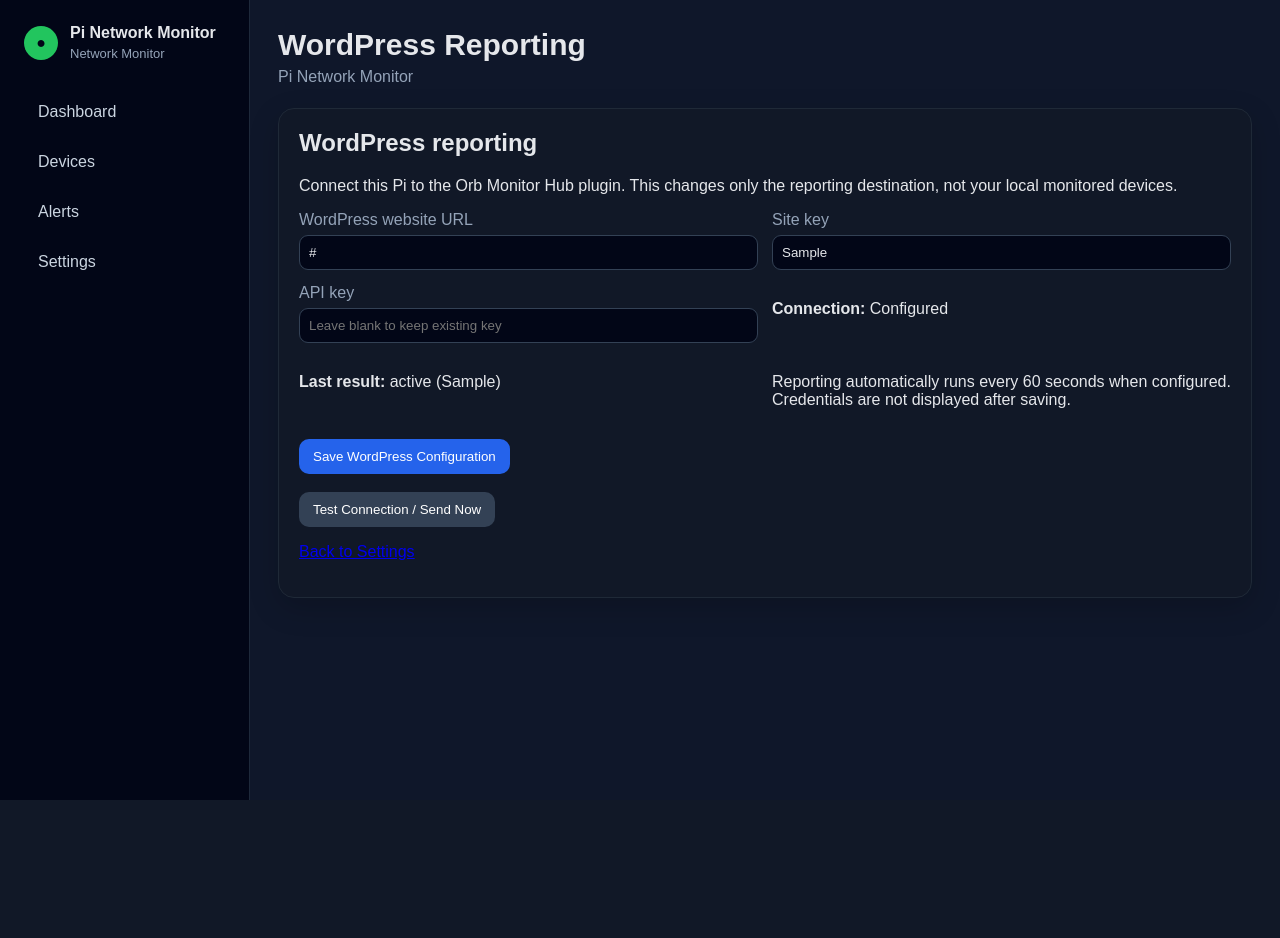
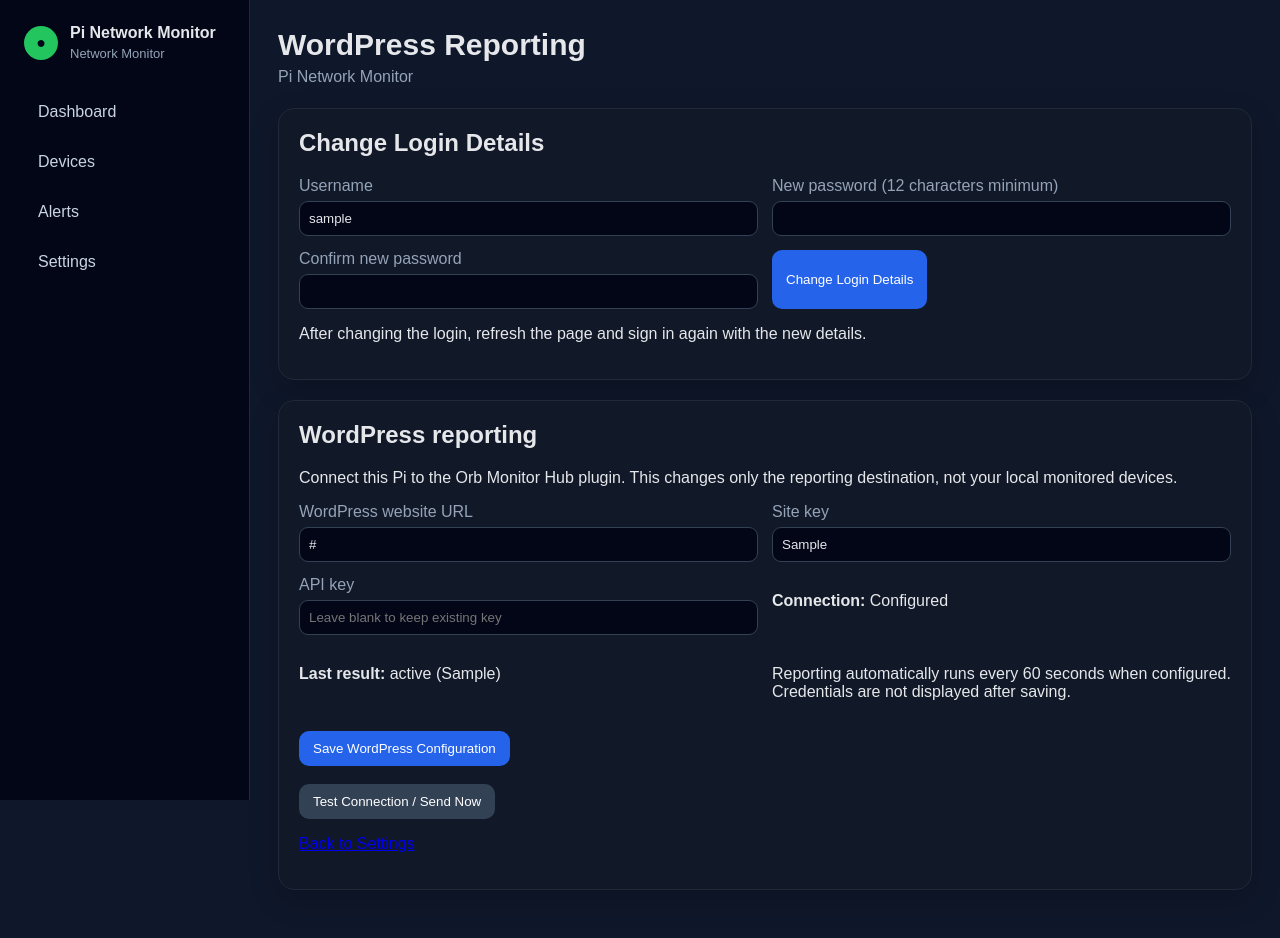
Before and after one commit to OrbITServices/pi-network-monitor, a Node server app: template views/wordpress-settings.ejs in a window 1280 px wide. Before the commit the page ends 800 px from the top, so only its background shows below. Run offline with Node 20, Linux system fonts and the light colour scheme; the template is opened without the code that fills it: most values are stand-ins (such as "Sample title", 1, 10 or a date in 2020); some libraries are stand-ins or nearby versions.

Commit message:
Add change login details form and default password warning

```diff
--- a/views/wordpress-settings.ejs
+++ b/views/wordpress-settings.ejs
@@ -1,5 +1,16 @@
 <%- include('partials/header', { title: 'WordPress Reporting' }) %>
 <% if (message) { %><div class="notice"><%= message %></div><% } %>
+<section class="panel">
+  <h2>Change Login Details</h2>
+  <% if (mustChange) { %><p><strong>Action required:</strong> You are using the temporary pimon login. Change it before configuring WordPress.</p><% } %>
+  <form method="post" action="/settings/wordpress/change-login" class="settings-form">
+    <label>Username<input name="username" required minlength="3" value="<%= loginUsername %>" autocomplete="username"></label>
+    <label>New password (12 characters minimum)<input type="password" name="password" required minlength="12" autocomplete="new-password"></label>
+    <label>Confirm new password<input type="password" name="confirm_password" required minlength="12" autocomplete="new-password"></label>
+    <button class="button" type="submit">Change Login Details</button>
+  </form>
+  <p>After changing the login, refresh the page and sign in again with the new details.</p>
+</section>
 <section class="panel">
   <h2>WordPress reporting</h2>
   <p>Connect this Pi to the Orb Monitor Hub plugin. This changes only the reporting destination, not your local monitored devices.</p>
```
